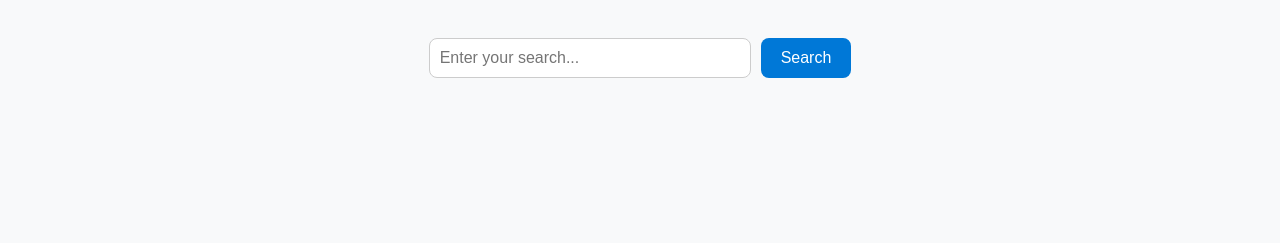
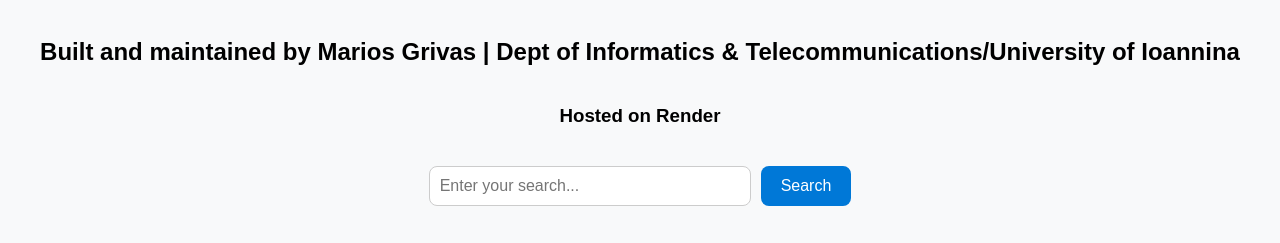
Before and after one commit to Unf0undedOmn1s/research-agent, a plain HTML site: page research-agent.html in a window 1280 px wide. Shown: the part 80-323 px from the top of the page. Drawn offline with Linux system fonts and the light colour scheme.

Commit message:
Update research-agent.html

```diff
--- a/research-agent.html
+++ b/research-agent.html
@@ -68,6 +68,8 @@
 </head>
 <body>
     <h1>Bing Search Agent</h1>
+    <h2>Built and maintained by Marios Grivas | Dept of Informatics & Telecommunications/University of Ioannina</h2>
+    <h3>Hosted on Render</h3>
     <form id="searchForm" action="/search" method="GET">
         <input id="searchInput" type="text" name="q" placeholder="Enter your search..." required>
         <button type="submit">Search</button>
@@ -102,3 +104,4 @@
             } catch (err) {
                 resultsDiv.innerHTML = "<p>Error fetching results.</p>";
             }
+        });
```
